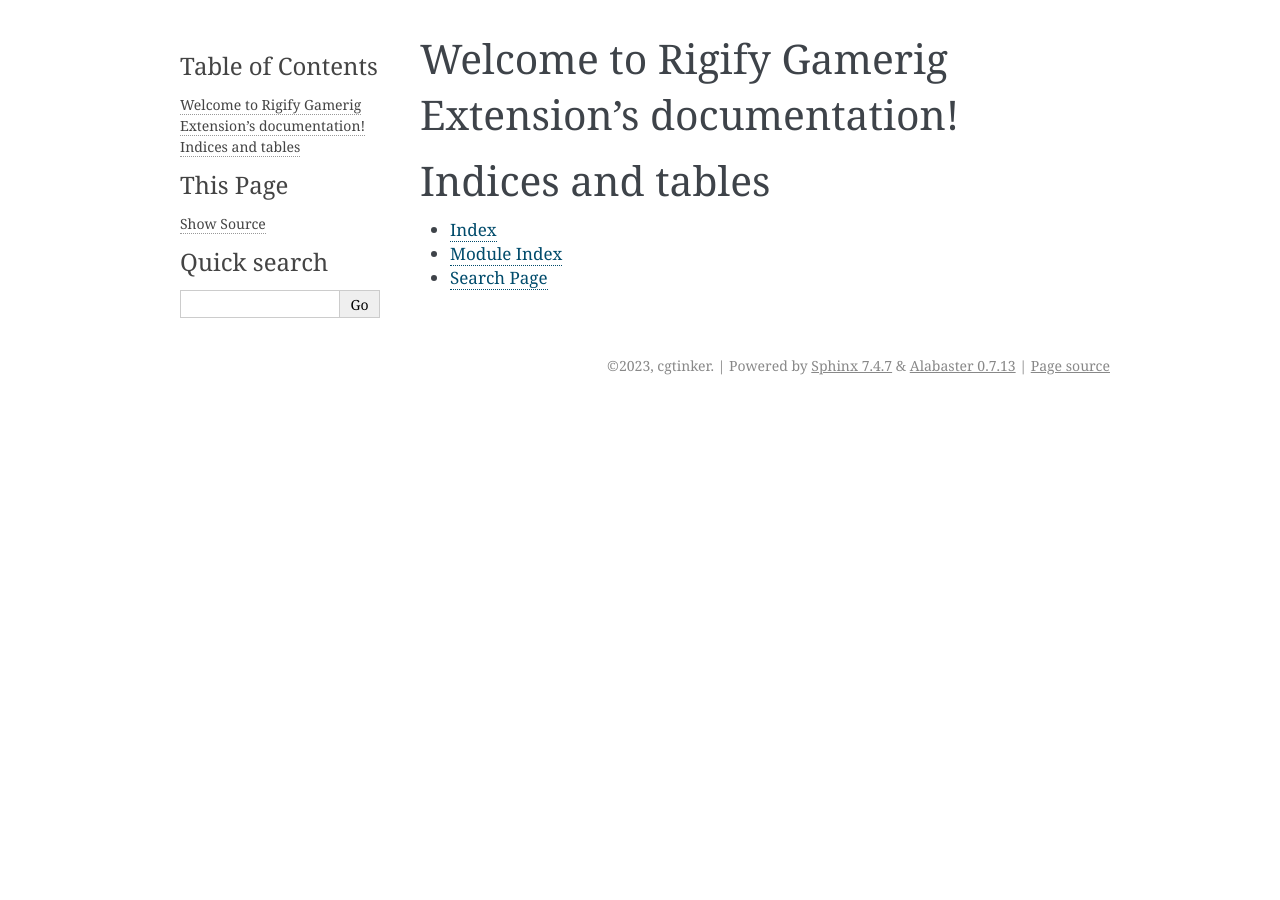
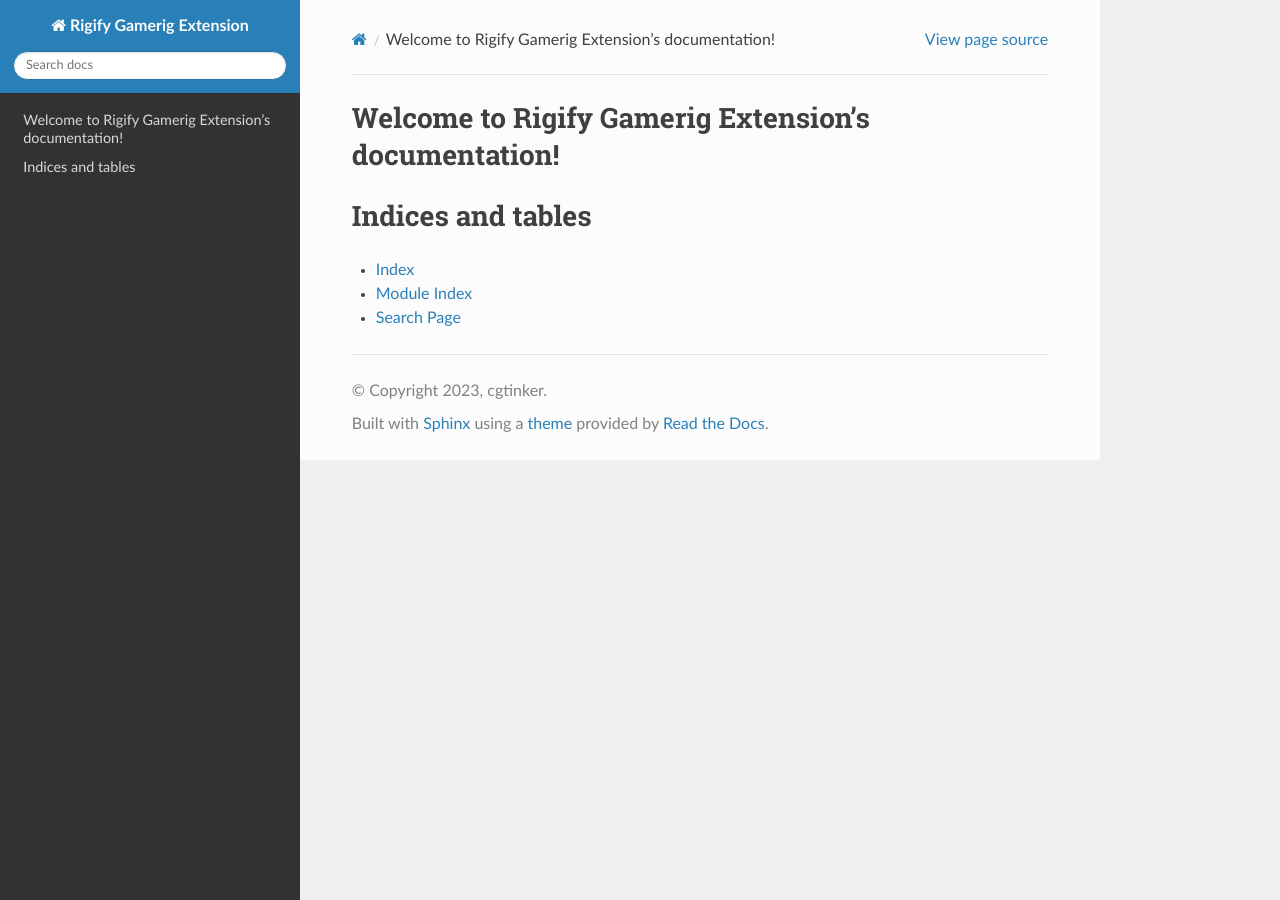
Before and after one commit to cgtinker/rigify_gamerig_extension, a Sphinx documentation site: the page built from docs/source/index.rst, in a window 1280 px wide. Built offline with Sphinx 7.4.7 and the Read the Docs theme 2.0.0, drawn with Linux system fonts in a browser that asks for light colours.

Commit message:
update theme

```diff
--- a/docs/requirements.txt
+++ b/docs/requirements.txt
@@ -1 +1,2 @@
 sphinx==5.3.0
+sphinx_rtd_theme
--- a/docs/source/conf.py
+++ b/docs/source/conf.py
@@ -23,6 +23,6 @@ exclude_patterns = []
 
 # -- Options for HTML output -------------------------------------------------
 # https://www.sphinx-doc.org/en/master/usage/configuration.html#options-for-html-output
-
-html_theme = 'alabaster'
-html_static_path = ['_static']
+html_theme="sphinx_rtd_theme"
+#html_theme = 'alabaster'
+#html_static_path = ['_static']
```
